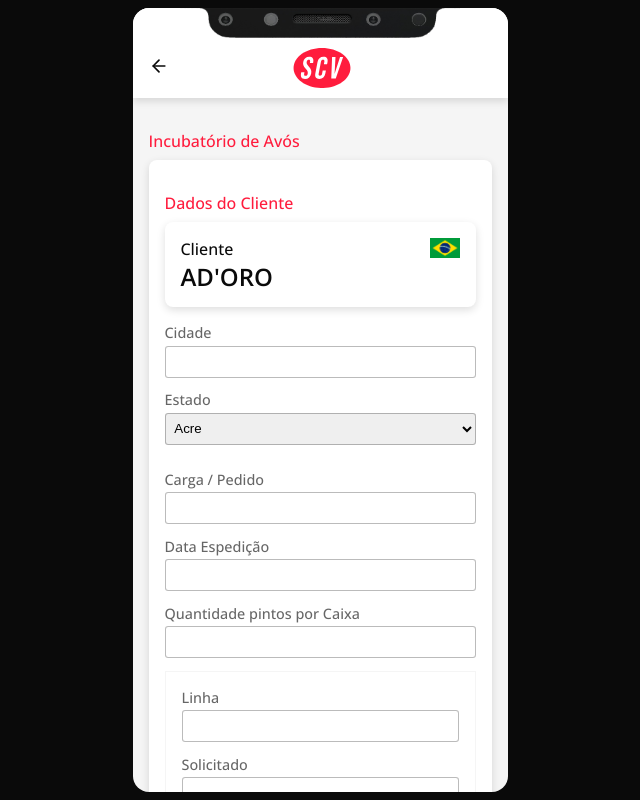
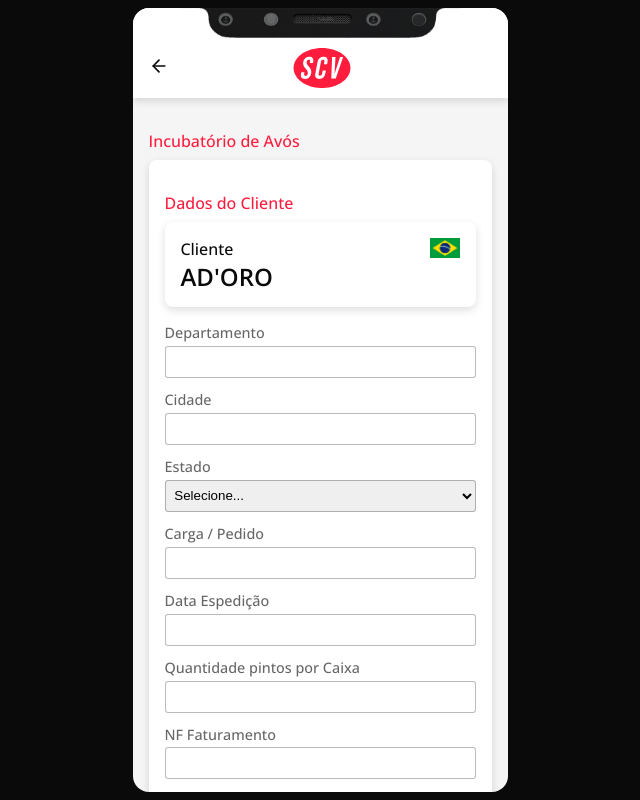
Before and after one commit to prampolin/adekzscv, a Next.js app: page /delivery_report in a window 1280 px wide. Shown: the whole page, without its empty margins (320-960 px from the left). Built offline with nearby package versions, Linux system fonts and the light colour scheme.

Commit message:
customer changes

```diff
--- /dev/null
+++ b/components/inputs/select.tsx
@@ -0,0 +1,33 @@
+import style from './style.module.sass'
+
+interface IProps {
+	title: string
+	name: string
+	choice: string
+	items?: any
+}
+
+const Select: React.FC<IProps> = ({ title, name, choice, items }) => {
+	return (
+		<div className={style.formGroup}>
+			<label htmlFor={name}>{title}</label>
+			<select id={name} className={style.formControl}>
+				<option value="-1">{choice}</option>
+				{items &&
+					items.map(
+						(i: {
+							name: string
+							title: string
+							valueoption: string
+						}) => {
+							return (
+								<option value={i.valueoption}>{i.title}</option>
+							)
+						}
+					)}
+			</select>
+		</div>
+	)
+}
+
+export default Select
--- a/pages/delivery_report/index.tsx
+++ b/pages/delivery_report/index.tsx
@@ -5,10 +5,88 @@ import Image from 'next/image'
 
 import style from './style.module.sass'
 
-import { FiAlertTriangle } from 'react-icons/fi'
+import { FiAlertTriangle, FiCamera } from 'react-icons/fi'
 
 import Menu from '@/components/menu'
 import InputPadrao from '@/components/inputs/input_padrao'
+import Select from '@/components/inputs/select'
+
+const line = [
+	{ id: 0, name: 'Cobb500', title: 'Cobb 500', valueoption: '1' },
+	{ id: 1, name: 'Cobb700', title: 'Cobb 700', valueoption: '2' },
+	{ id: 2, name: 'MVMALE', title: 'MV MALE', valueoption: '3' },
+	{ id: 3, name: 'VantageMALE', title: 'Vantage MALE', valueoption: '4' },
+]
+
+const state = [
+	{ id: 'AC', name: 'acre', title: 'Acre', valueoption: 'AC' },
+	{ id: 'AL', name: 'alagoas', title: 'Alagoas', valueoption: 'AL' },
+	{ id: 'AP', name: 'amapa', title: 'Amapá', valueoption: 'AP' },
+	{ id: 'AM', name: 'amazonas', title: 'Amazonas', valueoption: 'AM' },
+	{ id: 'BA', name: 'bahia', title: 'Bahia', valueoption: 'BA' },
+	{ id: 'CE', name: 'ceara', title: 'Ceará', valueoption: 'CE' },
+	{
+		id: 'DF',
+		name: 'distrito_federal',
+		title: 'Distrito Federal',
+		valueoption: 'DF',
+	},
+	{
+		id: 'ES',
+		name: 'espirito_santo',
+		title: 'Espírito Santo',
+		valueoption: 'ES',
+	},
+	{ id: 'GO', name: 'goias', title: 'Goiás', valueoption: 'GO' },
+	{ id: 'MA', name: 'maranhao', title: 'Maranhão', valueoption: 'MA' },
+	{ id: 'MT', name: 'mato_grosso', title: 'Mato Grosso', valueoption: 'MT' },
+	{
+		id: 'MS',
+		name: 'mato_grosso_do_sul',
+		title: 'Mato Grosso do Sul',
+		valueoption: 'MS',
+	},
+	{
+		id: 'MG',
+		name: 'minas_gerais',
+		title: 'Minas Gerais',
+		valueoption: 'MG',
+	},
+	{ id: 'PA', name: 'para', title: 'Pará', valueoption: 'PA' },
+	{ id: 'PB', name: 'paraiba', title: 'Paraíba', valueoption: 'PB' },
+	{ id: 'PR', name: 'parana', title: 'Paraná', valueoption: 'PR' },
+	{ id: 'PE', name: 'pernambuco', title: 'Pernambuco', valueoption: 'PE' },
+	{ id: 'PI', name: 'piaui', title: 'Piauí', valueoption: 'PI' },
+	{
+		id: 'RJ',
+		name: 'rio_de_janeiro',
+		title: 'Rio de Janeiro',
+		valueoption: 'RJ',
+	},
+	{
+		id: 'RN',
+		name: 'rio_grande_do_norte',
+		title: 'Rio Grande do Norte',
+		valueoption: 'RN',
+	},
+	{
+		id: 'RS',
+		name: 'rio_grande_do_sul',
+		title: 'Rio Grande do Sul',
+		valueoption: 'RS',
+	},
+	{ id: 'RO', name: 'rondonia', title: 'Rondônia', valueoption: 'RO' },
+	{ id: 'RR', name: 'roraima', title: 'Roraima', valueoption: 'RR' },
+	{
+		id: 'SC',
+		name: 'santa_satarina',
+		title: 'Santa Catarina',
+		valueoption: 'SC',
+	},
+	{ id: 'SP', name: 'sao_paulo', title: 'São Paulo', valueoption: 'SP' },
+	{ id: 'SE', name: 'sergipe', title: 'Sergipe', valueoption: 'SE' },
+	{ id: 'TO', name: 'tocantins', title: 'Tocantins', valueoption: 'TO' },
+]
 
 const Delivery_report = () => {
 	const [tab, setTab] = useState('client')
@@ -30,40 +108,17 @@ const Delivery_report = () => {
 						</div>
 						<h2>AD&#39;ORO</h2>
 					</div>
+					<InputPadrao
+						name="client_department"
+						title="Departamento"
+					/>
 					<InputPadrao name="client_city" title="Cidade" />
-					<div className={style.formGroup}>
-						<label htmlFor="state">Estado</label>
-						<select className={style.formGroup}>
-							<option value="AC">Acre</option>
-							<option value="AL">Alagoas</option>
-							<option value="AP">Amapá</option>
-							<option value="AM">Amazonas</option>
-							<option value="BA">Bahia</option>
-							<option value="CE">Ceará</option>
-							<option value="DF">Distrito Federal</option>
-							<option value="ES">Espírito Santo</option>
-							<option value="GO">Goiás</option>
-							<option value="MA">Maranhão</option>
-							<option value="MT">Mato Grosso</option>
-							<option value="MS">Mato Grosso do Sul</option>
-							<option value="MG">Minas Gerais</option>
-							<option value="PA">Pará</option>
-							<option value="PB">Paraíba</option>
-							<option value="PR">Paraná</option>
-							<option value="PE">Pernambuco</option>
-							<option value="PI">Piauí</option>
-							<option value="RJ">Rio de Janeiro</option>
-							<option value="RN">Rio Grande do Norte</option>
-							<option value="RS">Rio Grande do Sul</option>
-							<option value="RO">Rondônia</option>
-							<option value="RR">Roraima</option>
-							<option value="SC">Santa Catarina</option>
-							<option value="SP">São Paulo</option>
-							<option value="SE">Sergipe</option>
-							<option value="TO">Tocantins</option>
-							<option value="EX">Estrangeiro</option>
-						</select>
-					</div>
+					<Select
+						choice="Selecione..."
+						title="Estado"
+						name="client_state"
+						items={state}
+					/>
 					<InputPadrao name="cargo_request" title="Carga / Pedido" />
 					<InputPadrao
 						name="date_expedition"
@@ -73,23 +128,30 @@ const Delivery_report = () => {
 						name="amount_chick_box"
 						title="Quantidade pintos por Caixa"
 					/>
+					<InputPadrao name="nf_revenues" title="NF Faturamento" />
+					<InputPadrao name="nf_transfer" title="NF Transferência" />
+					<InputPadrao
+						name="nf_extra_chick"
+						title="NF Pintinho Extra"
+					/>
 					<div className={style.content}>
 						<div className={style.item}>
-							<InputPadrao name="product_line" title="Linha" />
+							<Select
+								choice="Selecione..."
+								title="Linha"
+								name="client_line"
+								items={line}
+							/>
 							<InputPadrao
 								name="amount_requested"
 								title="Solicitado"
 							/>
 							<InputPadrao name="amount_send" title="Enviado" />
-							<InputPadrao
-								name="amount_send"
-								title="NF Faturamento"
-							/>
 						</div>
+						<button type="button" className={style.btnPrimary}>
+							Adicionar
+						</button>
 					</div>
-					<button type="button" className={style.btnPrimary}>
-						Adicionar
-					</button>
 				</div>
 
 				<div className={style.tabs}>
@@ -119,6 +181,7 @@ const Delivery_report = () => {
 							</p>
 							<div className={style.contentRow}>
 								<InputPadrao
+									type="time"
 									name="client_meet_point"
 									title="Ponto de Encontro"
 								/>
@@ -138,6 +201,11 @@ const Delivery_report = () => {
 									<option value="1">Sim</option>
 								</select>
 							</div>
+							<InputPadrao
+								name="client_percentage"
+								title="Porcentagem"
+								type="number"
+							/>
 							<div className={style.formGroup}>
 								<label htmlFor="client_correct_amount">
 									Quantidade confere?
@@ -230,6 +298,16 @@ const Delivery_report = () => {
 									referentes a análise laboratoriais.
 								</p>
 							</div>
+							<button
+								className={style.btnPrimary}
+								style={{ marginTop: 4, marginBottom: 16 }}
+							>
+								<FiCamera
+									size={20}
+									style={{ marginRight: 10 }}
+								/>
+								Foto da Entrega
+							</button>
 							<div className={style.formGroup}>
 								<label htmlFor="client_drive_rating">
 									Avaliação do Motorista
@@ -273,6 +351,11 @@ const Delivery_report = () => {
 									rows={5}
 								></textarea>
 							</div>
+							<InputPadrao
+								name="client_responsible"
+								title="Responsável pela recepção"
+							/>
+							<InputPadrao name="client_office" title="Cargo" />
 						</div>
 						<button type="button" className={style.btnPrimary}>
 							Assinar documento
@@ -298,6 +381,26 @@ const Delivery_report = () => {
 								title="Tempo de Viagem"
 								type="text"
 							/>
+							<div className={style.formGroup}>
+								<label htmlFor="drive_transhipment">
+									Transbordo para outro veículo?
+								</label>
+								<select id="drive_transhipment">
+									<option value="-1">Selecione</option>
+									<option value="0">Não</option>
+									<option value="1">Sim</option>
+								</select>
+							</div>
+							<div className={style.formGroup}>
+								<label htmlFor="drive_aircraft">
+									Transporte utilizando aeronave?
+								</label>
+								<select id="drive_aircraft">
+									<option value="-1">Selecione</option>
+									<option value="0">Não</option>
+									<option value="1">Sim</option>
+								</select>
+							</div>
 							<p className={style.titleInternal}>
 								Descarregamento
 							</p>
@@ -364,8 +467,12 @@ const Delivery_report = () => {
 								></textarea>
 							</div>
 							<InputPadrao
-								name="drive_download_check_bed"
-								title="Nome do Motorista"
+								name="drive_name_one"
+								title="Nome do Motorista - 1"
+							/>
+							<InputPadrao
+								name="drive_name_two"
+								title="Nome do Motorista - 2"
 							/>
 							<InputPadrao
 								name="drive_date"
@@ -373,7 +480,31 @@ const Delivery_report = () => {
 								type="date"
 							/>
 							<InputPadrao name="drive_plate" title="Placa" />
+
+							<div className={style.options}>
+								<div className={style.item}>
+									<input
+										id="climsystem"
+										type="checkbox"
+										onChange={e => {}}
+									/>
+
+									<label htmlFor="climsystem">
+										Climsystem
+									</label>
+								</div>
+								<div className={style.item}>
+									<input
+										id="smithaway"
+										type="checkbox"
+										onChange={e => {}}
+									/>
+
+									<label htmlFor="smithaway">Smithaway</label>
+								</div>
+							</div>
 						</div>
+						<button className={style.btnPrimary}>Salvar</button>
 					</>
 				)}
 			</div>
--- a/pages/delivery_report/style.module.sass
+++ b/pages/delivery_report/style.module.sass
@@ -112,7 +112,9 @@
 	.btnPrimary
 		background: $primary
 		color: $white
-		display: block
+		display: flex
+		align-items: center
+		justify-content: center
 		width: 100%
 		border: none
 		border-radius: 0.5rem
@@ -133,3 +135,41 @@
 			svg
 				margin-right: 6px
 				margin-bottom: -1px
+
+	.options
+
+		display: flex
+		align-items: center
+		justify-content: space-between
+		gap: 1rem
+
+		.item
+			width: 50%
+
+			input
+				display: none
+
+				&:checked + label
+					@include labelCheckbox($white, $success)
+					margin-bottom: 0
+
+					&::before
+						width: 26px
+						height: 26px
+						content: url('../../public/check-circle.svg')
+						margin-right: 6px
+						line-height: 2.7rem
+
+			label
+				@include labelCheckbox($gray-300, $white)
+				margin-bottom: 0
+
+				&::selection
+					background: rgba(255,255,255,0)
+
+				&::before
+					width: 26px
+					height: 26px
+					content: url('../../public/x-circle.svg')
+					margin-right: 6px
+					line-height: 2.7rem
```
Also changed, not shown: components/inputs/style.module.sass (line endings or trailing spaces).
